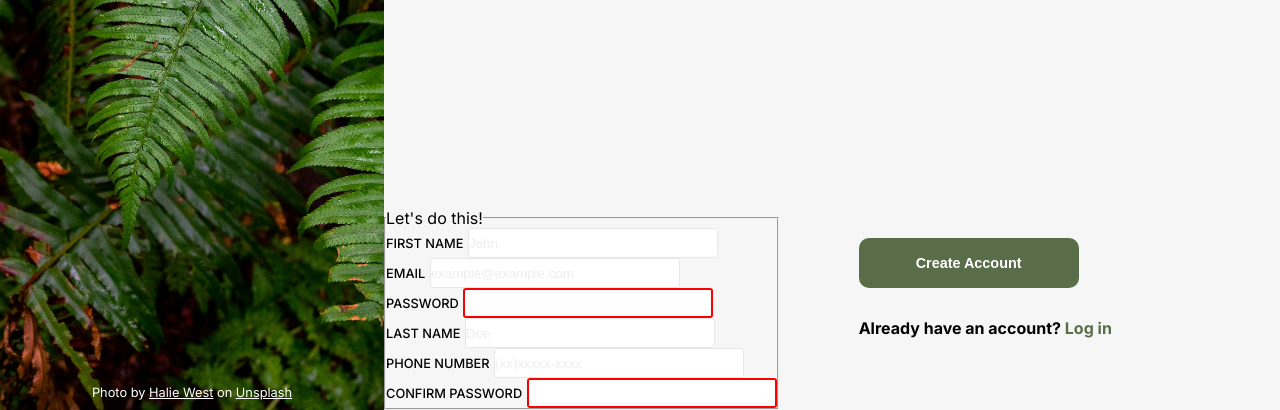
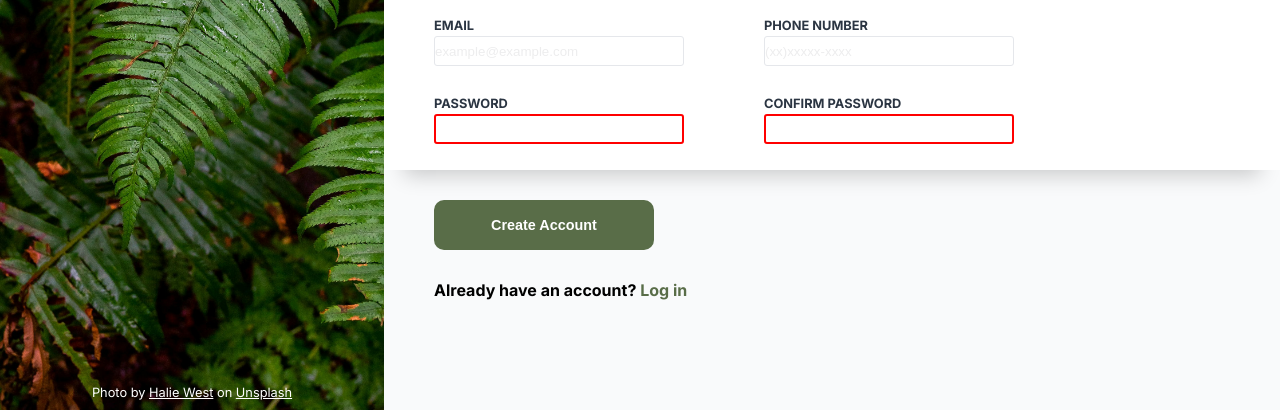
Before and after one commit to igcarvalhaes/sign-up_form, a plain HTML site: page index.html in a window 1280 px wide. Shown: the part 390-800 px from the top of the page. Drawn offline with Linux system fonts and the light colour scheme.

Commit message:
Att form structure & style

```diff
--- a/style.css
+++ b/style.css
@@ -33,7 +33,7 @@ main {
   background-repeat: no-repeat;
   height: 100vh;
   width: 30%;
-  padding-top: 175px;
+  padding-top: 185px;
 }
 
 #right-container {
@@ -41,7 +41,7 @@ main {
   width: 70%;
   display: flex;
   flex-direction: column;
-  background-color: rgb(247, 246, 246);
+  background-color: #f9fafb;
 }
 
 #transparent-dark-container {
@@ -78,7 +78,7 @@ main {
 }
 
 #about-service {
-  flex-grow: 2;
+  height: 30vh;
   display: flex;
   flex-direction: column;
   justify-content: center;
@@ -89,44 +89,48 @@ main {
 #about-service p {
   margin-left: 50px;
   max-width: 800px;
-  font-weight: 500;
+  font-weight: bold;
 }
 
 #about-service p:last-child {
-  margin-bottom: -30px;
+  margin-bottom: -60px;
 }
 
-#form {
+fieldset {
+  display: flex;
+  align-items: center;
+  gap: 80px;
+  border: none;
+  box-shadow: rgba(0, 0, 0, 0.2) 0px 25px 20px -20px;
+  color: #2b3542;
   background-color: white;
+  height: 40vh;
   padding-left: 50px;
-  flex-grow: 0.5;
+  /* height: 35vh; */
+}
+
+legend {
+  font-size: 1.2rem;
+  font-weight: bold;
+  padding-top: 60px;
+  margin-bottom: -20px;
+}
+
+.form-group {
   display: flex;
   flex-direction: column;
-  justify-content: center;
-  box-shadow: rgba(0, 0, 0, 0.2) 0px 25px 20px -20px;
-  color: #2b3542;
+  gap: 30px;
+  align-items: center;
 }
 
-#form h2 {
-  margin-bottom: 15px;
-}
-
-form {
-  display: flex;
-  max-width: 800px;
-  flex-wrap: wrap;
-  flex-direction: row;
-  gap: 30px;
-}
-
-.inputs {
+.input-group {
   display: flex;
   flex-direction: column;
 }
 
 form label {
   font-size: 0.8rem;
-  font-weight: 500;
+  font-weight: bold;
   margin-bottom: 3px;
 }
 
@@ -153,7 +157,6 @@ form input::placeholder {
 
 #create-account-container {
   margin-left: 50px;
-  flex-grow: 2;
   margin-top: 30px;
 }
 
```
